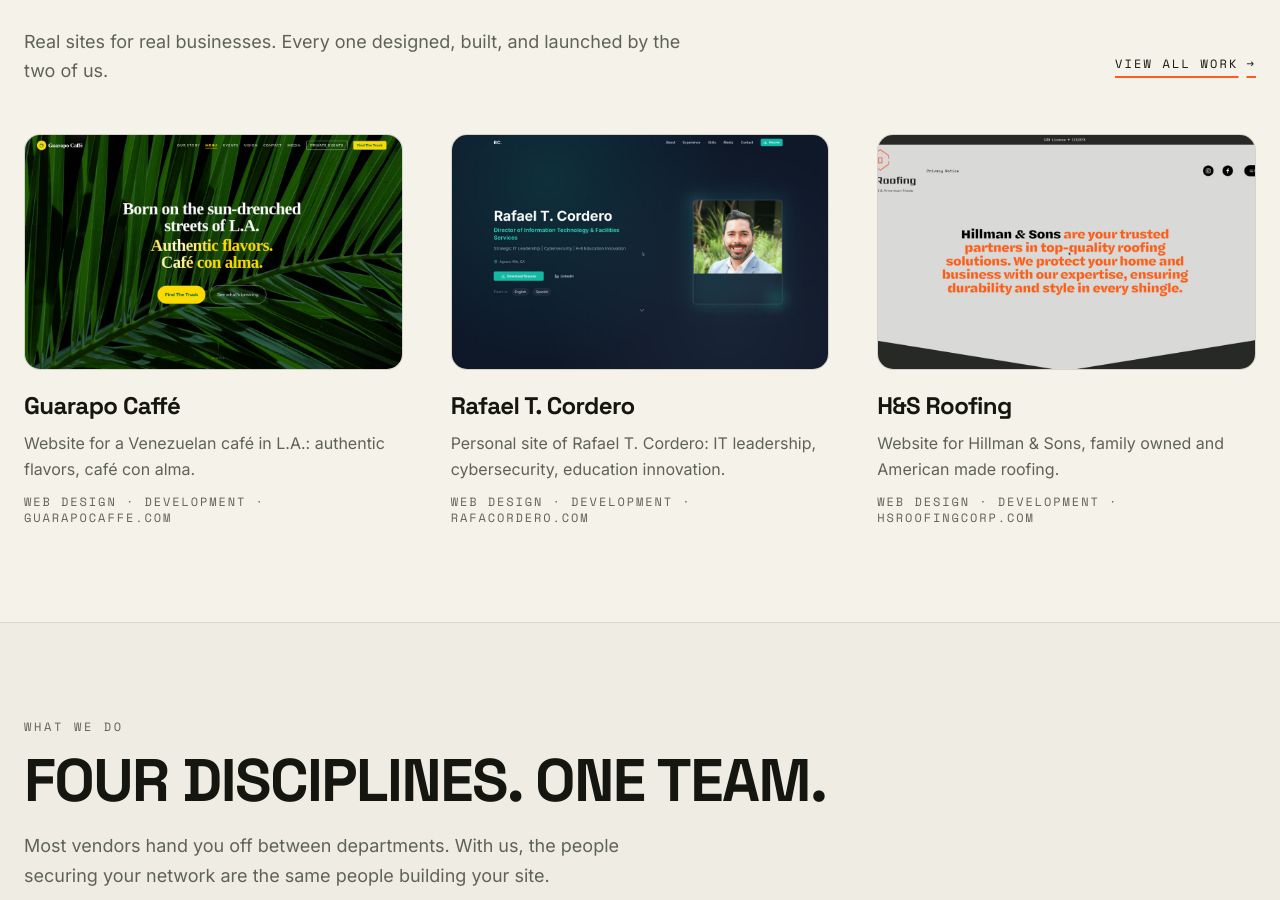
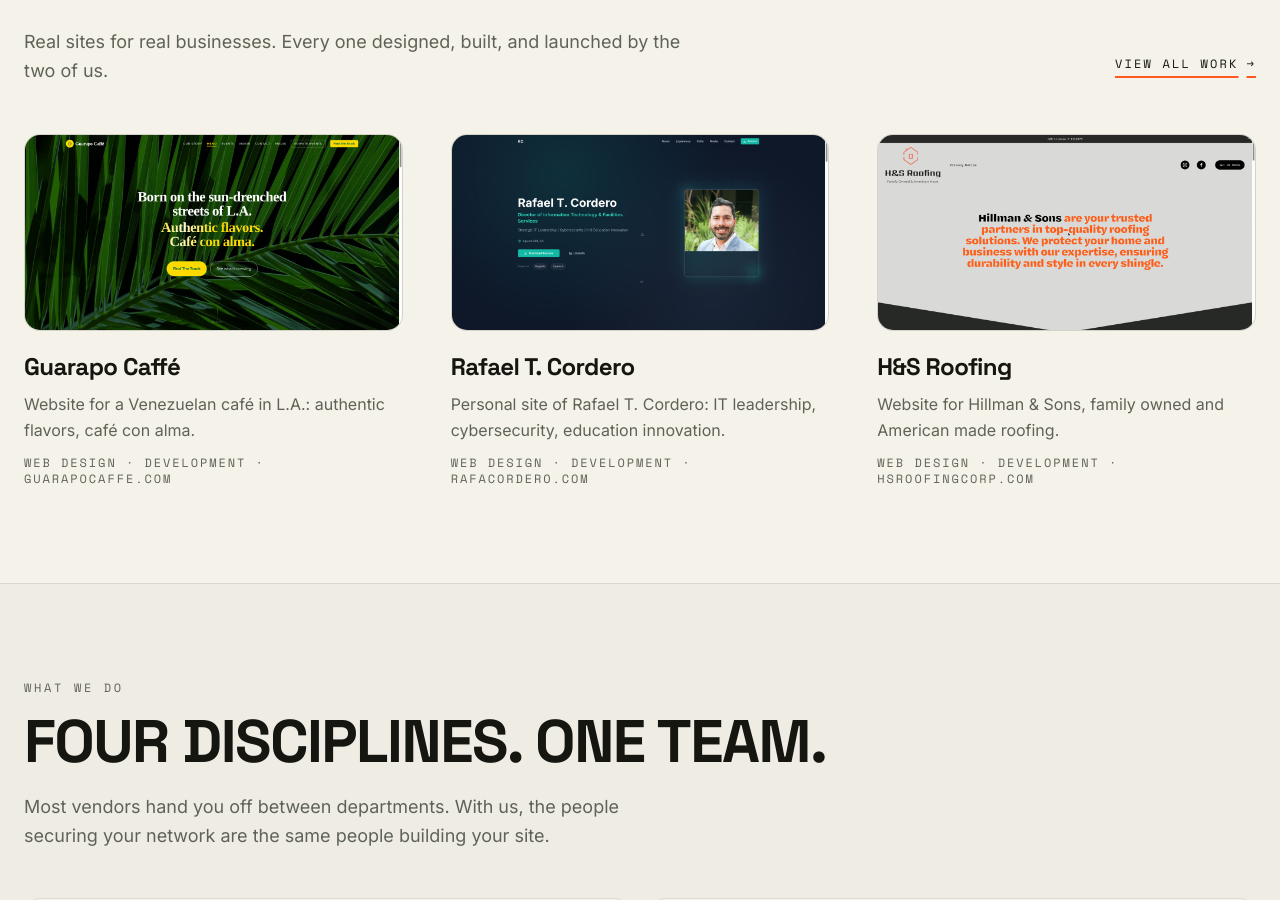
Before and after one commit to contentcreadorapp-spec/AdiT, a Next.js app: page / in a window 1280 px wide. Shown: the part 1220-2120 px from the top of the page. Built offline with nearby package versions, Linux system fonts and the light colour scheme.

Commit message:
Fix project card image cropping

```diff
--- a/components/ProjectCard.tsx
+++ b/components/ProjectCard.tsx
@@ -24,7 +24,7 @@ export default function ProjectCard({ project }: { project: Project }) {
       className="group block"
       aria-label={`${project.name} — visit site (opens in a new tab)`}
     >
-      <div className="relative aspect-[16/10] overflow-hidden rounded-2xl border border-ink/10 bg-ink/[0.04]">
+      <div className="relative aspect-[1280/666] overflow-hidden rounded-2xl border border-ink/10 bg-ink/[0.04]">
         {/* Honest typographic placeholder shown until (or if) the screenshot loads */}
         <div className="absolute inset-0 flex items-center justify-center p-8">
           <span className="text-center font-display text-3xl font-bold tracking-tight text-ink/15 uppercase sm:text-4xl">
```
